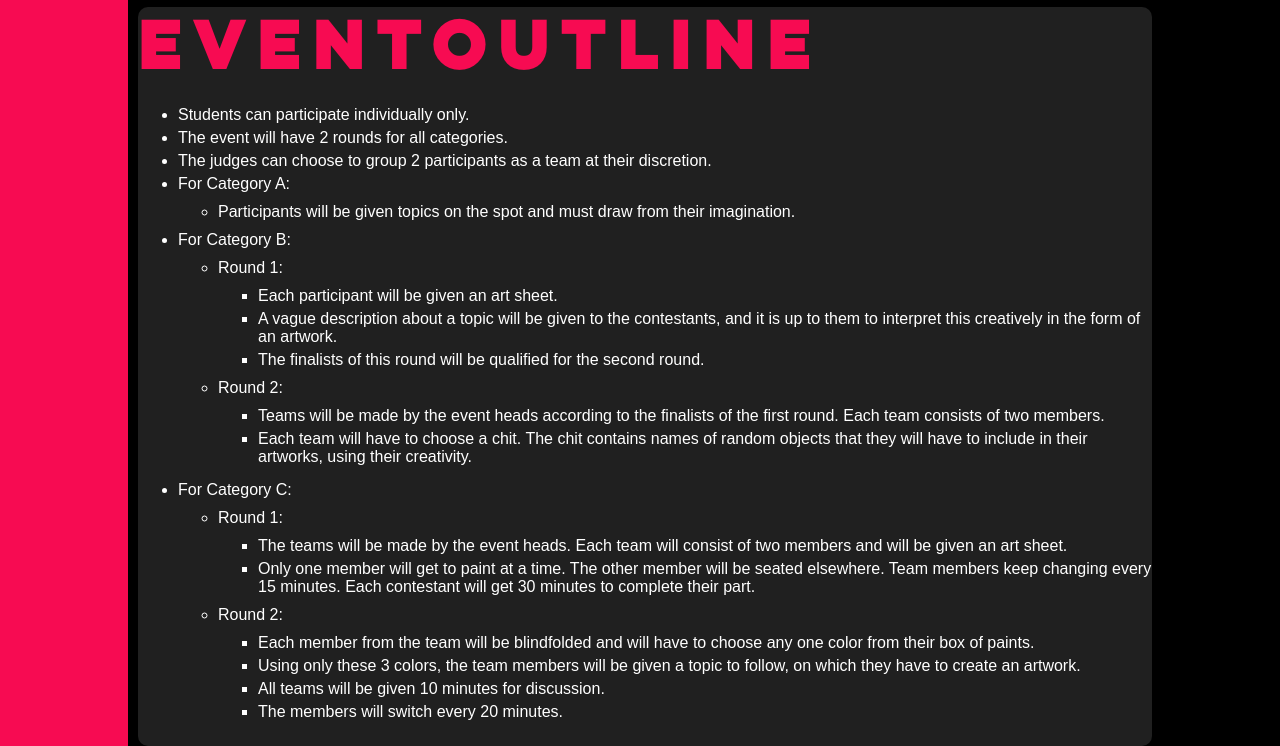
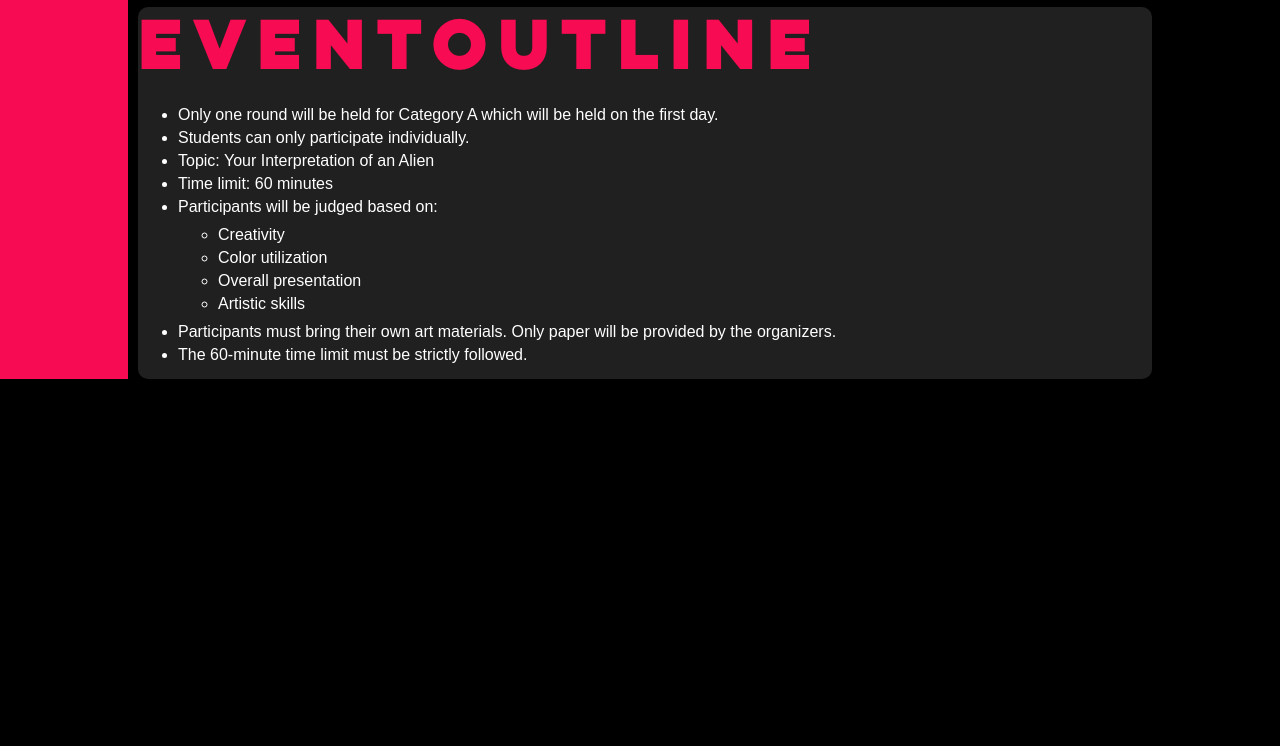
Before and after one commit to VeduVada/-idk, a plain HTML site: page events/Celestial.html in a window 1280 px wide. Shown: the part 911-1657 px from the top of the page. After the commit the page ends 1290 px from the top, so only its background shows below. Drawn offline with Linux system fonts and the light colour scheme.

Commit message:
Update Celestial.html

```diff
--- a/events/Celestial.html
+++ b/events/Celestial.html
@@ -150,54 +150,23 @@
     <h1>EventOutline</h1>
     <div class="bar"></div>
 </div>
-  <ul>
-    <li>Students can participate individually only.</li>
-    <li>The event will have 2 rounds for all categories.</li>
-    <li>The judges can choose to group 2 participants as a team at their discretion.</li>
-
-    <li>For Category A:
+ <ul>
+    <li>Only one round will be held for Category A which will be held on the first day.</li>
+    <li>Students can only participate individually.</li>
+    <li>Topic: Your Interpretation of an Alien</li>
+    <li>Time limit: 60 minutes</li>
+    <li>Participants will be judged based on:
         <ul>
-            <li>Participants will be given topics on the spot and must draw from their imagination.</li>
+            <li>Creativity</li>
+            <li>Color utilization</li>
+            <li>Overall presentation</li>
+            <li>Artistic skills</li>
         </ul>
     </li>
+    <li>Participants must bring their own art materials. Only paper will be provided by the organizers.</li>
+    <li>The 60-minute time limit must be strictly followed.</li>
+</ul>
 
-    <li>For Category B:
-        <ul>
-            <li>Round 1:
-                <ul>
-                    <li>Each participant will be given an art sheet.</li>
-                    <li>A vague description about a topic will be given to the contestants, and it is up to them to interpret this creatively in the form of an artwork.</li>
-                    <li>The finalists of this round will be qualified for the second round.</li>
-                </ul>
-            </li>
-            <li>Round 2:
-                <ul>
-                    <li>Teams will be made by the event heads according to the finalists of the first round. Each team consists of two members.</li>
-                    <li>Each team will have to choose a chit. The chit contains names of random objects that they will have to include in their artworks, using their creativity.</li>
-                </ul>
-            </li>
-        </ul>
-    </li>
-
-    <li>For Category C:
-        <ul>
-            <li>Round 1:
-                <ul>
-                    <li>The teams will be made by the event heads. Each team will consist of two members and will be given an art sheet.</li>
-                    <li>Only one member will get to paint at a time. The other member will be seated elsewhere. Team members keep changing every 15 minutes. Each contestant will get 30 minutes to complete their part.</li>
-                </ul>
-            </li>
-            <li>Round 2:
-                <ul>
-                    <li>Each member from the team will be blindfolded and will have to choose any one color from their box of paints.</li>
-                    <li>Using only these 3 colors, the team members will be given a topic to follow, on which they have to create an artwork.</li>
-                    <li>All teams will be given 10 minutes for discussion.</li>
-                    <li>The members will switch every 20 minutes.</li>
-                </ul>
-            </li>
-        </ul>
-    </li>
-</ul>
 
 
     </div>
```
